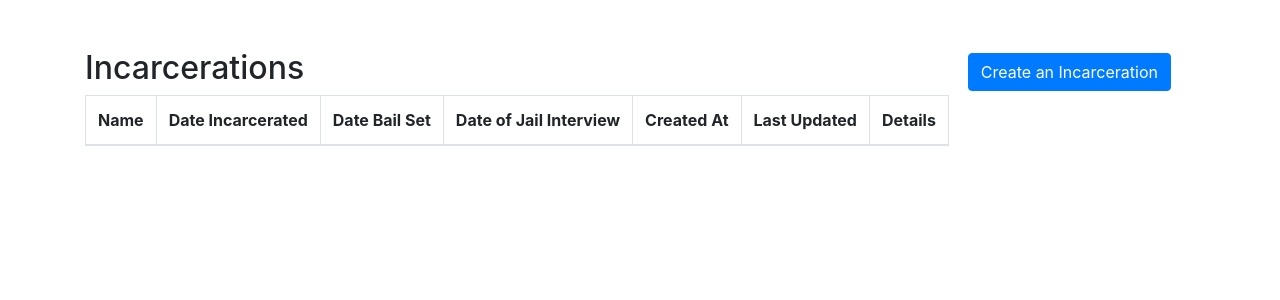
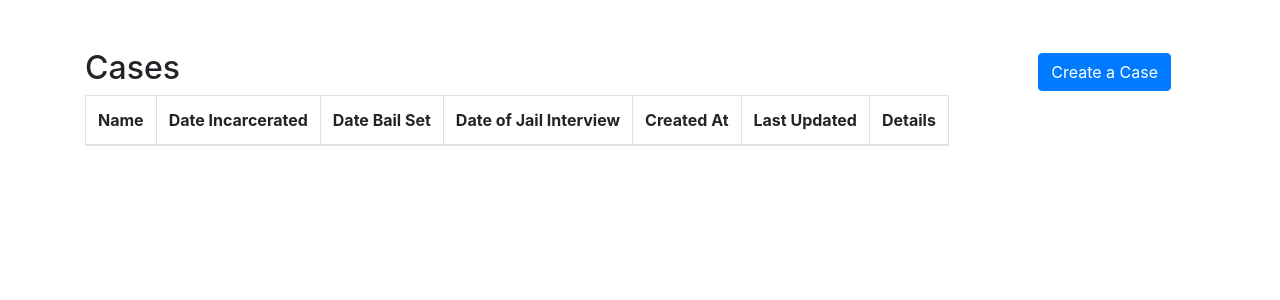
Before and after one commit to petedannemann/philly-bailout, a Django app: page / in a window 1280 px wide. Shown: the part 56-356 px from the top of the page. Run offline with Django 3.2, Linux system fonts and the light colour scheme; data that the repository does not hold is empty; some libraries are stand-ins or nearby versions.

Commit message:
Change the names from incarceration -> case and incarceratedperson -> client

```diff
--- a/core/admin.py
+++ b/core/admin.py
@@ -1,12 +1,12 @@
 from django.contrib import admin
 
 from core.models import (
-    IncarceratedPerson, Contact, Charge, Facility, Incarceration
+    Client, Contact, Charge, Facility, Case
 )
 
 
-admin.site.register(IncarceratedPerson)
+admin.site.register(Client)
 admin.site.register(Contact)
 admin.site.register(Charge)
 admin.site.register(Facility)
-admin.site.register(Incarceration)
+admin.site.register(Case)
--- a/core/templates/base.html
+++ b/core/templates/base.html
@@ -36,7 +36,7 @@
         <div class="collapse navbar-collapse" id="navbarSupportedContent">
           <ul class="navbar-nav mr-auto">
             <li class="nav-item">
-              <a class="nav-link" href="{% url 'incarceration-list' %}">Home<span class="sr-only">(current)</span></a>
+              <a class="nav-link" href="{% url 'case-list' %}">Home<span class="sr-only">(current)</span></a>
             </li>
             <li class="nav-item">
               <a class="nav-link" href="{% url 'about' %}">About<span class="sr-only">(current)</span></a>
--- a/core/templates/core/incarceration_confirm_delete.html
+++ b/core/templates/core/case_confirm_delete.html
@@ -4,12 +4,12 @@
     <form method="POST">
       {% csrf_token %}
       <fieldset class="form-group">
-        <legend class="border-bottom mb-4">Delete Incarceration Record</legend>
-        <h2>Are you sure you want to delete the incarceration record for "{{ object.person.first_name }} {{ object.person.last_name }}"</h2>
+        <legend class="border-bottom mb-4">Delete Case Record</legend>
+        <h2>Are you sure you want to delete the case record for "{{ object.person.first_name }} {{ object.person.last_name }}"</h2>
       </fieldset>
       <div class="form-group">
         <button class="btn btn-outline-danger" type="submit">Yes, Delete</button>
-        <a class="btn btn-outline-secondary" href="{% url 'incarceration-detail' object.id %}">Cancel</a>
+        <a class="btn btn-outline-secondary" href="{% url 'case-detail' object.id %}">Cancel</a>
       </div>
     </form>
   </div>
--- a/core/templates/core/incarceratedperson_form.html
+++ b/core/templates/core/case_form.html
@@ -1,15 +1,15 @@
 {% extends "base.html" %}
 {% load crispy_forms_tags %}
 {% block content %}
-  <div class="content-section" style="width: 60%;>
+  <div class="content-section" style="width: 60%;">
     <form method="POST">
       {% csrf_token %}
       <fieldset class="form-group">
-        <legend class="border-bottom mb-4">Create a New Incarcerated Person</legend>
+        <legend class="border-bottom mb-4">Create a New Case</legend>
         {{ form|crispy }}
       </fieldset>
       <div class="form-group">
-        <button class="btn btn-outline-info" type="submit">{% if object %}Update{% else %}Add{% endif %} Incarcerated Person</button>
+        <button class="btn btn-outline-info" type="submit">{% if object %}Update{% else %}Add{% endif %} Case</button>
       </div>
     </form>
   </div>
--- a/core/templates/core/incarceration_list.html
+++ b/core/templates/core/case_list.html
@@ -2,11 +2,11 @@
 {% block content %}
   <div class="row">
     <div class="col-6">
-      <h2>Incarcerations</h2>
+      <h2>Cases</h2>
     </div>
     <div class="col-6 text-right">
-      <a class="dropdown-item" href="{% url 'incarceration-create' %}">
-        <button type="button" class="btn btn-primary">Create an Incarceration</button>
+      <a class="dropdown-item" href="{% url 'case-create' %}">
+        <button type="button" class="btn btn-primary">Create a Case</button>
       </a>
     </div>
   </div>
@@ -24,20 +24,20 @@
         </tr>
       </thead>
       <tbody>
-        {% for incarceration in incarcerations %}
+        {% for case in cases %}
           <tr>
             <td>
-              <a class="mr-2" href="{% url 'incarceratedperson-detail' incarceration.person.id %}">
-                {{ incarceration.person.name }}
+              <a class="mr-2" href="{% url 'incarceratedperson-detail' case.person.id %}">
+                {{ case.person.name }}
               </a>
             </td>
-            <td>{{ incarceration.date_incarcerated }}</td>
-            <td>{{ incarceration.date_bail_set }}</td>
-            <td>{{ incarceration.date_of_jail_interview }}</td>
-            <td>{{ incarceration.created_at }}</td>
-            <td>{{ incarceration.updated_at }}</td>
+            <td>{{ case.date_incarcerated }}</td>
+            <td>{{ case.date_bail_set }}</td>
+            <td>{{ case.date_of_jail_interview }}</td>
+            <td>{{ case.created_at }}</td>
+            <td>{{ case.updated_at }}</td>
             <td>
-              <a class="mr-2" href="{% url 'incarceration-detail' incarceration.id %}">
+              <a class="mr-2" href="{% url 'case-detail' case.id %}">
                 Link
               </a>
             </td>
--- a/core/templates/core/incarceratedperson_confirm_delete.html
+++ b/core/templates/core/client_confirm_delete.html
@@ -4,12 +4,12 @@
     <form method="POST">
       {% csrf_token %}
       <fieldset class="form-group">
-        <legend class="border-bottom mb-4">Delete Incarcerated Person</legend>
-        <h2>Are you sure you want to delete the incarcerated person "{{ object.first_name }} {{ object.last_name }}"</h2>
+        <legend class="border-bottom mb-4">Delete Client</legend>
+        <h2>Are you sure you want to delete the client "{{ object.first_name }} {{ object.last_name }}"</h2>
       </fieldset>
       <div class="form-group">
         <button class="btn btn-outline-danger" type="submit">Yes, Delete</button>
-        <a class="btn btn-outline-secondary" href="{% url 'incarceratedperson-detail' object.id %}">Cancel</a>
+        <a class="btn btn-outline-secondary" href="{% url 'client-detail' object.id %}">Cancel</a>
       </div>
     </form>
   </div>
--- a/core/templates/core/incarceratedperson_detail.html
+++ b/core/templates/core/client_detail.html
@@ -1,6 +1,6 @@
 {% extends "base.html" %}
 {% block content %}
-  <h2>Incarcerated Person Details</h2>
+  <h2>Client Details</h2>
   <div class="table-responsive">
     <table class="table table-hover table-bordered" style="width: auto;">
       <tbody>
@@ -50,7 +50,7 @@
     </table>
   </div>
   <div>
-    <a class="btn btn-secondary btn-sm mt-1 mb-1" href="{% url 'incarceratedperson-update' object.id %}">Update</a>
-    <a class="btn btn-danger btn-sm mt-1 mb-1" href="{% url 'incarceratedperson-delete' object.id %}">Delete</a>
+    <a class="btn btn-secondary btn-sm mt-1 mb-1" href="{% url 'client-update' object.id %}">Update</a>
+    <a class="btn btn-danger btn-sm mt-1 mb-1" href="{% url 'client-delete' object.id %}">Delete</a>
   </div>
 {% endblock content %}
--- a/core/templates/core/incarceration_form.html
+++ b/core/templates/core/client_form.html
@@ -1,15 +1,15 @@
 {% extends "base.html" %}
 {% load crispy_forms_tags %}
 {% block content %}
-  <div class="content-section" style="width: 60%;">
+  <div class="content-section" style="width: 60%;>
     <form method="POST">
       {% csrf_token %}
       <fieldset class="form-group">
-        <legend class="border-bottom mb-4">Create a New Incarceration</legend>
+        <legend class="border-bottom mb-4">Create a New Client</legend>
         {{ form|crispy }}
       </fieldset>
       <div class="form-group">
-        <button class="btn btn-outline-info" type="submit">{% if object %}Update{% else %}Add{% endif %} Incarceration</button>
+        <button class="btn btn-outline-info" type="submit">{% if object %}Update{% else %}Add{% endif %} Client</button>
       </div>
     </form>
   </div>
--- a/core/urls.py
+++ b/core/urls.py
@@ -2,33 +2,32 @@ from django.urls import path
 from django.views.generic.base import TemplateView
 
 from core.views import (
-    IncarceratedPersonCreateView,
-    IncarceratedPersonDetailView,
-    IncarceratedPersonUpdateView,
-    IncarceratedPersonDeleteView,
-    IncarcerationListView,
-    IncarcerationCreateView,
-    IncarcerationDetailView,
-    IncarcerationUpdateView,
-    IncarcerationDeleteView,
+    ClientCreateView,
+    ClientDetailView,
+    ClientUpdateView,
+    ClientDeleteView,
+    CaseListView,
+    CaseCreateView,
+    CaseDetailView,
+    CaseUpdateView,
+    CaseDeleteView,
     ContactCreateView,
     ContactDetailView,
     ContactUpdateView,
     ContactDeleteView,
 )
-from . import views
 
 urlpatterns = [
-    path('', IncarcerationListView.as_view(), name='incarceration-list'),
+    path('', CaseListView.as_view(), name='case-list'),
     path('about', TemplateView.as_view(template_name='about.html'), name='about'),
-    path('incarceratedperson/new/', IncarceratedPersonCreateView.as_view(), name='incarceratedperson-create'),
-    path('incarceratedperson/<int:pk>/', IncarceratedPersonDetailView.as_view(), name='incarceratedperson-detail'),
-    path('incarceratedperson/<int:pk>/update/', IncarceratedPersonUpdateView.as_view(), name='incarceratedperson-update'),
-    path('incarceratedperson/<int:pk>/delete/', IncarceratedPersonDeleteView.as_view(), name='incarceratedperson-delete'),
-    path('incarceration/new/', IncarcerationCreateView.as_view(), name='incarceration-create'),
-    path('incarceration/<int:pk>/', IncarcerationDetailView.as_view(), name='incarceration-detail'),
-    path('incarceration/<int:pk>/update/', IncarcerationUpdateView.as_view(), name='incarceration-update'),
-    path('incarceration/<int:pk>/delete/', IncarcerationDeleteView.as_view(), name='incarceration-delete'),
+    path('client/new/', ClientCreateView.as_view(), name='client-create'),
+    path('client/<int:pk>/', ClientDetailView.as_view(), name='client-detail'),
+    path('client/<int:pk>/update/', ClientUpdateView.as_view(), name='client-update'),
+    path('client/<int:pk>/delete/', ClientDeleteView.as_view(), name='client-delete'),
+    path('case/new/', CaseCreateView.as_view(), name='case-create'),
+    path('case/<int:pk>/', CaseDetailView.as_view(), name='case-detail'),
+    path('case/<int:pk>/update/', CaseUpdateView.as_view(), name='case-update'),
+    path('case/<int:pk>/delete/', CaseDeleteView.as_view(), name='case-delete'),
     path('contact/new/', ContactCreateView.as_view(), name='contact-create'),
     path('contact/<int:pk>/', ContactDetailView.as_view(), name='contact-detail'),
     path('contact/<int:pk>/update/', ContactUpdateView.as_view(), name='contact-update'),
--- a/core/views.py
+++ b/core/views.py
@@ -14,16 +14,16 @@ from django.db.models import Q
 from django.urls import reverse_lazy
 
 from core.models import (
-    IncarceratedPerson, Incarceration, Contact,
+    Client, Case, Contact,
 )
 from core.forms import (
-    IncarcerationForm, IncarceratedPersonForm, IncarcerationSearchForm,
+    CaseForm, ClientForm, CaseSearchForm,
 )
 
 
-class IncarceratedPersonCreateView(SuccessMessageMixin, CreateView):
-    model = IncarceratedPerson
-    form_class = IncarceratedPersonForm
+class ClientCreateView(SuccessMessageMixin, CreateView):
+    model = Client
+    form_class = ClientForm
     success_message = "%(name)s was created successfully."
 
     def get_success_message(self, cleaned_data):
@@ -32,12 +32,12 @@ class IncarceratedPersonCreateView(SuccessMessageMixin, CreateView):
             name=self.object.name,
         )
 
-class IncarceratedPersonDetailView(DetailView):
-    model = IncarceratedPerson
+class ClientDetailView(DetailView):
+    model = Client
 
-class IncarceratedPersonUpdateView(SuccessMessageMixin, UpdateView):
-    model = IncarceratedPerson
-    form_class = IncarceratedPersonForm
+class ClientUpdateView(SuccessMessageMixin, UpdateView):
+    model = Client
+    form_class = ClientForm
     success_message = "%(name)s was updated successfully."
 
     def get_success_message(self, cleaned_data):
@@ -46,26 +46,26 @@ class IncarceratedPersonUpdateView(SuccessMessageMixin, UpdateView):
             name=self.object.name,
         )
 
-class IncarceratedPersonDeleteView(SuccessMessageMixin, DeleteView):
-    model = IncarceratedPerson
-    success_url = reverse_lazy('incarcerations-list')
+class ClientDeleteView(SuccessMessageMixin, DeleteView):
+    model = Client
+    success_url = reverse_lazy('cases-list')
     success_message = "%(name)s was deleted successfully."
 
     def delete(self, request, *args, **kwargs):
         obj = self.get_object()
         messages.success(self.request, self.success_message % obj.__dict__)
-        return super(IncarceratedPersonDeleteView, self).delete(request, *args, **kwargs)
+        return super(ClientDeleteView, self).delete(request, *args, **kwargs)
 
-class IncarcerationListView(ListView):
-    model = Incarceration
-    context_object_name = 'incarcerations'
+class CaseListView(ListView):
+    model = Case
+    context_object_name = 'Cases'
     ordering = ['-updated_at']
     paginate_by = 5
 
-class IncarcerationCreateView(SuccessMessageMixin, CreateView):
-    model = Incarceration
-    form_class = IncarcerationForm
-    success_message = "The incarceration for %(name)s was created successfully."
+class CaseCreateView(SuccessMessageMixin, CreateView):
+    model = Case
+    form_class = CaseForm
+    success_message = "The case for %(name)s was created successfully."
 
     def get_success_message(self, cleaned_data):
         return self.success_message % dict(
@@ -73,13 +73,13 @@ class IncarcerationCreateView(SuccessMessageMixin, CreateView):
             name=self.object.person.name,
         )
 
-class IncarcerationDetailView(DetailView):
-    model = Incarceration
+class CaseDetailView(DetailView):
+    model = Case
 
-class IncarcerationUpdateView(SuccessMessageMixin, UpdateView):
-    model = Incarceration
-    form_class = IncarcerationForm
-    success_message = "The incarceration for %(name)s was created successfully."
+class CaseUpdateView(SuccessMessageMixin, UpdateView):
+    model = Case
+    form_class = CaseForm
+    success_message = "The case for %(name)s was created successfully."
 
     def get_success_message(self, cleaned_data):
         return self.success_message % dict(
@@ -87,22 +87,22 @@ class IncarcerationUpdateView(SuccessMessageMixin, UpdateView):
             name=self.object.person.name,
         )
 
-class IncarcerationDeleteView(SuccessMessageMixin, DeleteView):
-    model = Incarceration
-    success_url = reverse_lazy('incarceration-list')
-    success_message = "The incarceration for %(first_name)s %(last_name)s was deleted successfully."
+class CaseDeleteView(SuccessMessageMixin, DeleteView):
+    model = Case
+    success_url = reverse_lazy('case-list')
+    success_message = "The case for %(first_name)s %(last_name)s was deleted successfully."
 
     def delete(self, request, *args, **kwargs):
         person = self.get_object().person
         messages.success(self.request, self.success_message % person.__dict__)
-        return super(IncarcerationDeleteView, self).delete(request, *args, **kwargs)
+        return super(CaseDeleteView, self).delete(request, *args, **kwargs)
 
 class ContactListView(ListView):
     model = Contact
     context_object_name = 'contacts'
 
     def get_queryset(self):
-        incarcerated_person = get_object_or_404(IncarceratedPerson, pk=self.kwargs.get('pk'))
+        incarcerated_person = get_object_or_404(Client, pk=self.kwargs.get('pk'))
         return incarcerated_person.contacts
 
 class ContactCreateView(SuccessMessageMixin, CreateView):
```
Also changed, not shown: core/forms.py (+6 -6 lines), core/models.py (+4 -4 lines), core/templates/core/case_detail.html (renamed from core/templates/core/incarceration_detail.html, +25 -25 lines), core/migrations/0001_initial.py (added), core/migrations/__init__.py (added).
